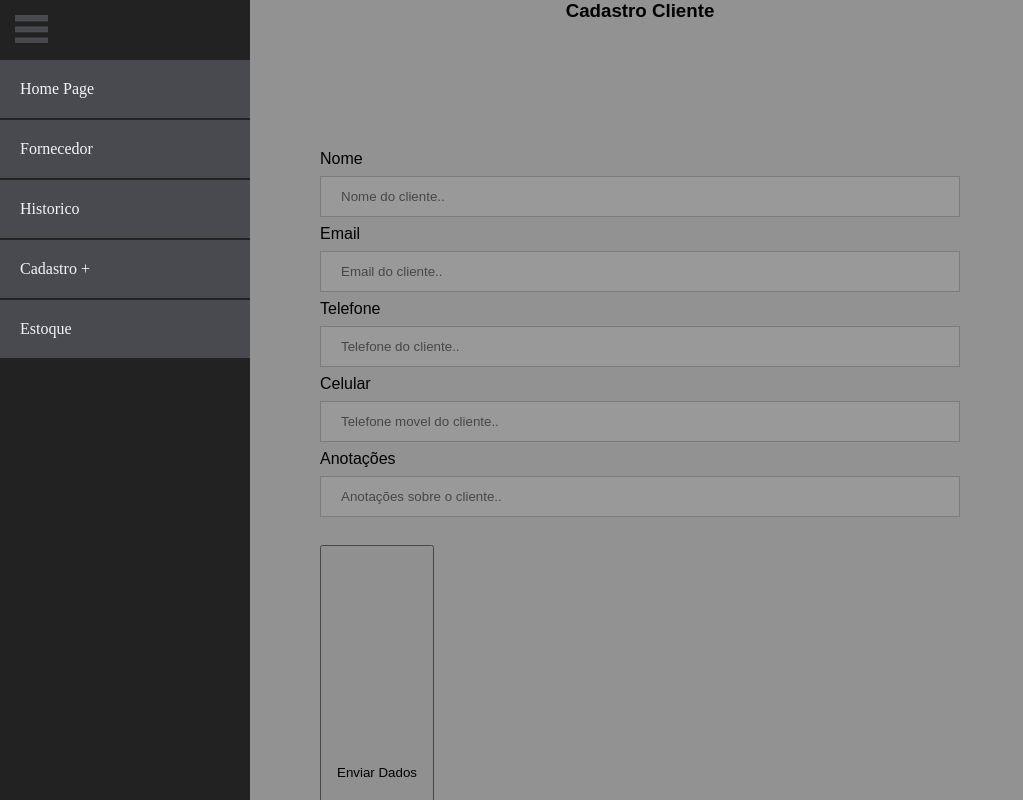
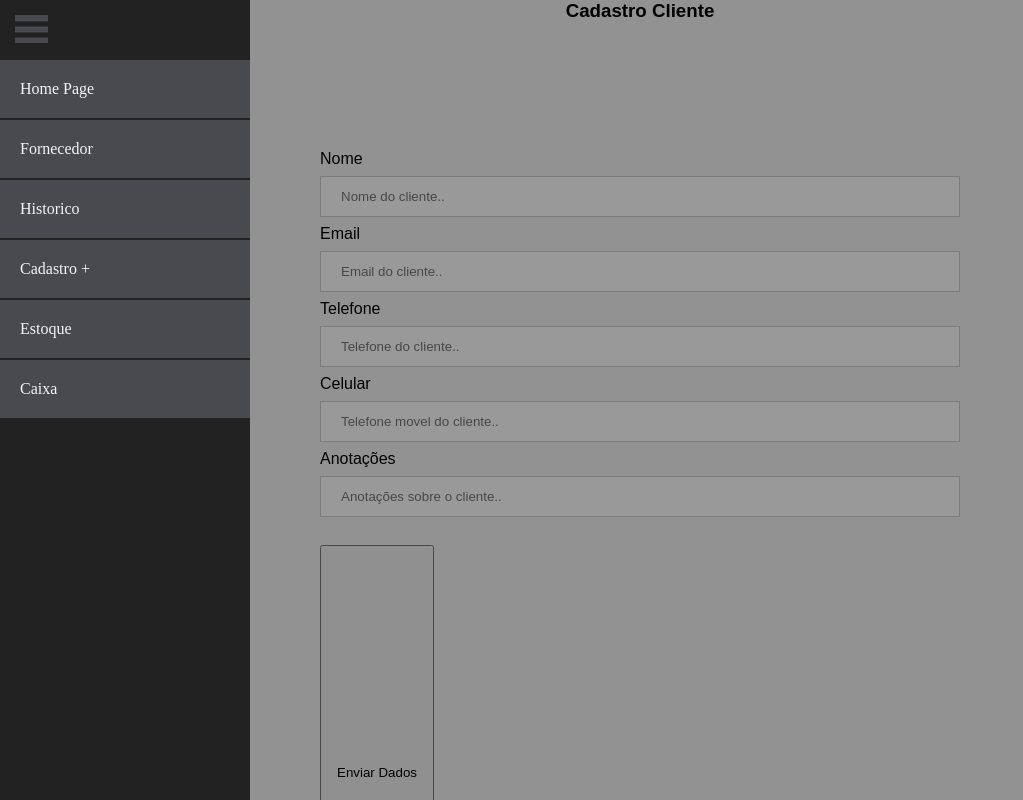
Before and after one commit to jeanrodriguesc/app, a website: page src/cadastroCliente.html in a window 1280 px wide. Both pictures are taken after a click on the label 31 px from the left and 31 px from the top of the page. Shown: the top 800 px of the page, without its empty margins (0-1023 px from the left). Drawn offline with nearby package versions, Linux system fonts and the light colour scheme; files that its build step writes are made by us from their sources; no server answers.

Commit message:
Colocando a referencia.4

```diff
--- a/src/cadastroCliente.html
+++ b/src/cadastroCliente.html
@@ -27,6 +27,9 @@
     </a>
     <a href="estoque.html">
       <div class="link">Estoque</div>
+    </a>
+    <a href="caixa.html">
+      <div class="link">Caixa</div>
     </a>
   </nav>
   <nav class="nav" id="cadastro">
```
Also changed, not shown: src/cadastroProduto.html (+3 -0 lines), src/estoque.html (+3 -0 lines), src/index.html (+3 -0 lines).
